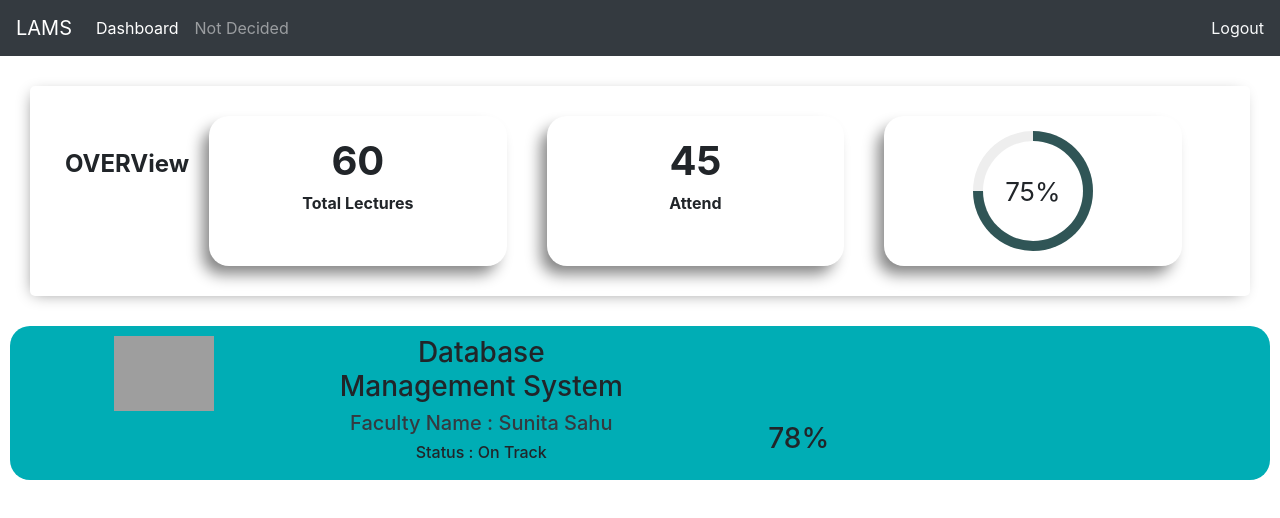
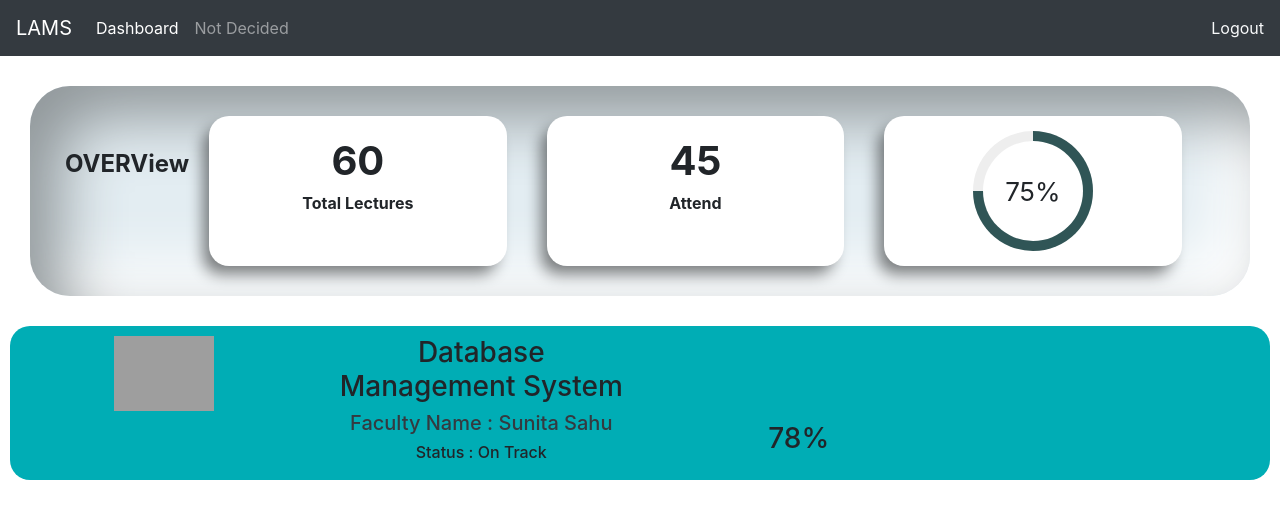
Before and after one commit to NIKHILG2019/StudentDashboard, a plain HTML site: page index.html in a window 1280 px wide. Drawn offline with nearby package versions, Linux system fonts and the light colour scheme; grey boxes are pictures that could not be loaded.

Commit message:
added new style to the background

```diff
--- a/styles.css
+++ b/styles.css
@@ -25,9 +25,14 @@
   border-radius: 5px;
   display: flexbox;
   background-color: #fff;
-  -webkit-box-shadow: -3px 3px 15px -6px rgba(0, 0, 0, 0.49);
+  border-radius: 40px;
+  background: #d0e2ec;
+  border-radius: 40px;
+  background: #e3edf2;
+  box-shadow: inset 31px 31px 62px #91989b, inset -31px -31px 62px #ffffff;
+  /* -webkit-box-shadow: -3px 3px 15px -6px rgba(0, 0, 0, 0.49);
   -moz-box-shadow: -3px 3px 15px -6px rgba(0, 0, 0, 0.49);
-  box-shadow: -3px 3px 15px -6px rgba(0, 0, 0, 0.49);
+  box-shadow: -3px 3px 15px -6px rgba(0, 0, 0, 0.49); */
 }
 body {
   background-color: #eeeeee;
```
